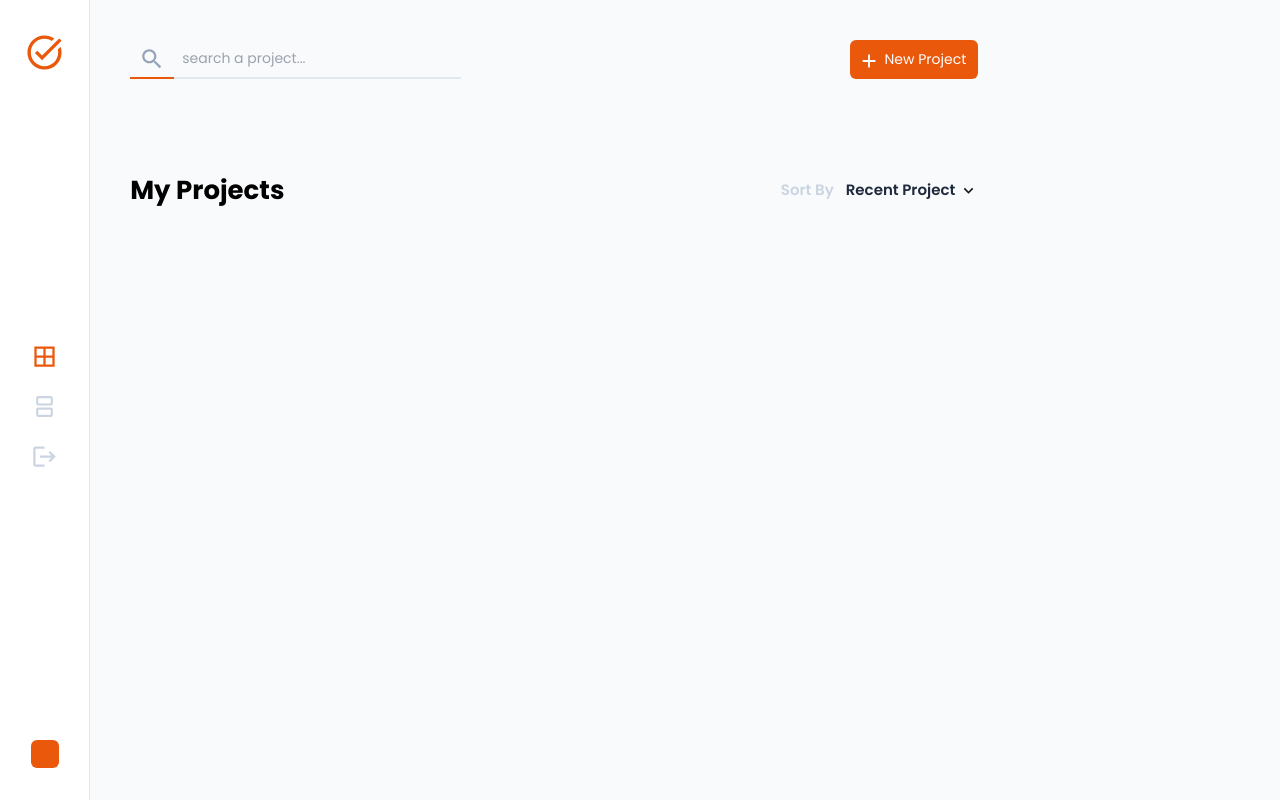
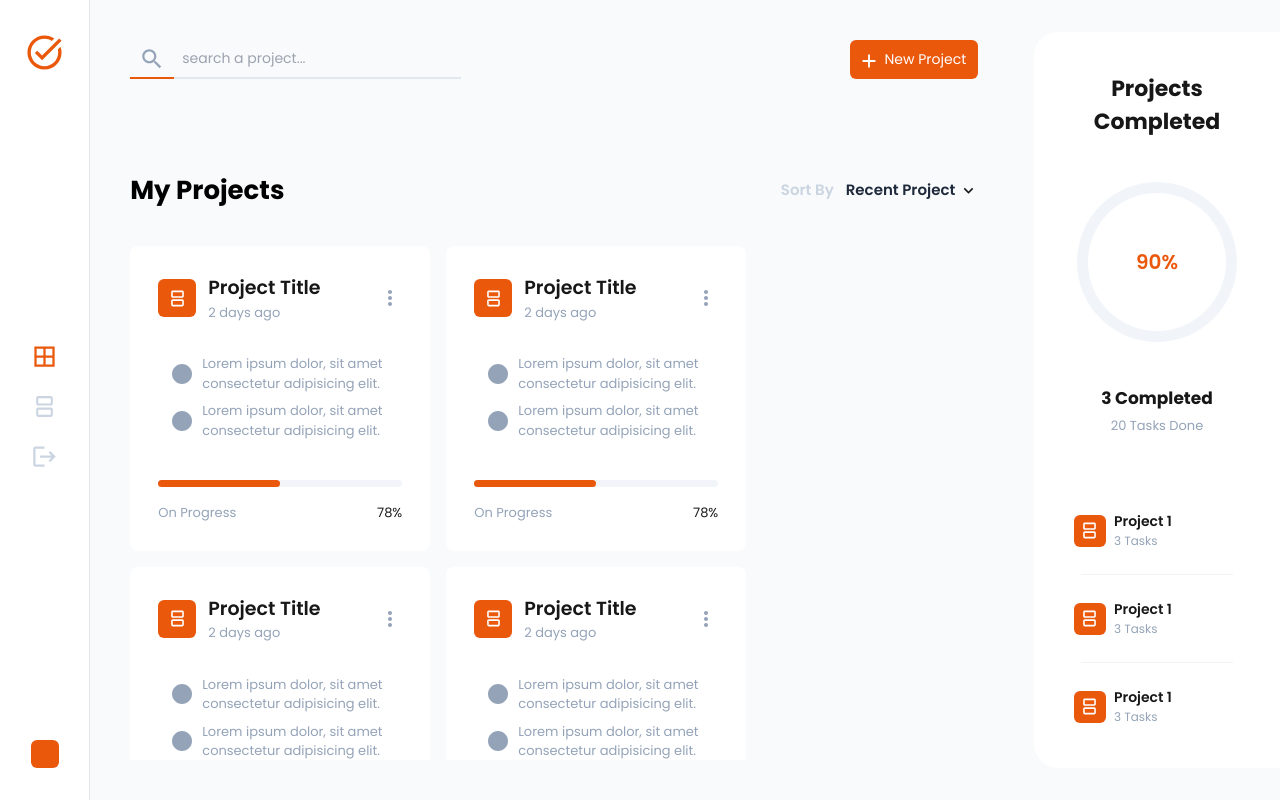
Before and after one commit to Devaraju93/ProjectManager, a Next.js app: page / in a window 1280 px wide. Built offline with nearby package versions, Linux system fonts and the light colour scheme.

Commit message:
sidebar done

```diff
--- a/app/Pages/AllProjects/AllProjects.tsx
+++ b/app/Pages/AllProjects/AllProjects.tsx
@@ -1,11 +1,14 @@
+import AllProjectsSection from "./Components/AllProjectsSection";
 import ProjectsHeader from "./Components/ProjectsHeader";
 import ProjectsSubHeader from "./Components/ProjectsSubHeader";
+import StatsRightSideBar from "./Components/StatsRightSideBar";
 
 
 function AllProjects() {
   return (
     <div className="bg-slate-50 w-full min-h-screen flex">
       <AllProjectsArea />
+      <StatsRightSideBar/>
     </div>
   );
 }
@@ -17,6 +20,8 @@
       <ProjectsHeader />
       {/* my projects tittle and the add button */}
       <ProjectsSubHeader />
+      {/* all projects added */}
+      <AllProjectsSection />
     </div>
   );
 }
--- /dev/null
+++ b/app/Pages/AllProjects/Components/AllProjectsSection.tsx
@@ -0,0 +1,16 @@
+import React from "react";
+import SingleProjectCard from "./SingleProjectCard";
+
+function AllProjectsSection() {
+    return (
+      <ul className=" h-[78%] overflow-auto flex gap-4 flex-wrap mt-6">
+        <SingleProjectCard />
+        <SingleProjectCard />
+        <SingleProjectCard />
+        <SingleProjectCard />
+        <SingleProjectCard />
+      </ul>
+    );
+  }
+
+  export default AllProjectsSection;
--- /dev/null
+++ b/app/Pages/AllProjects/Components/SingleProjectCard.tsx
@@ -0,0 +1,84 @@
+/* eslint-disable @typescript-eslint/no-unused-vars */
+import React from "react";
+import SplitscreenIcon from "@mui/icons-material/Splitscreen";
+import MoreVertIcon from "@mui/icons-material/MoreVert";
+import CircleIcon from "@mui/icons-material/Circle";
+
+function SingleProjectCard() {
+  return (
+    <li className="w-[300px]  flex flex-col gap-8 rounded-lg p-7 bg-white">
+      <ProjectCardHeader />
+      <ProjectCardBody />
+      <ProjectCardFooter />
+    </li>
+  );
+}
+
+function ProjectCardHeader() {
+  return (
+    <div className="flex justify-between items-center">
+      {/* title and icon */}
+      <div className="flex gap-3 items-center">
+        {/* project icon */}
+        <div className="bg-orange-600 flex justify-center items-center w-[38px] h-[38px] rounded-md">
+          <SplitscreenIcon className="text-white" sx={{ fontSize: "19px" }} />
+        </div>
+        {/* project title */}
+        <div className="flex flex-col">
+          <span className="font-semibold text-[19px]">Project Title</span>
+          <span className="text-slate-400 text-[13px]">2 days ago</span>
+        </div>
+        {/* Progress bar */}
+      </div>
+
+      {/* More Option */}
+      <div>
+        <MoreVertIcon className="text-slate-400 text-[19px] cursor-pointer" />
+      </div>
+    </div>
+  );
+}
+
+function ProjectCardBody() {
+  return (
+    <ul className="text-slate-400 text-[13px] flex flex-col gap-2 ml-3">
+      <li className="flex gap-2 items-center">
+        <CircleIcon className="text-[8px]" />
+        <span>Lorem ipsum dolor, sit amet consectetur adipisicing elit.</span>
+      </li>
+
+      <li className="flex gap-2 items-center">
+        <CircleIcon className="text-[8px]" />
+        <span>Lorem ipsum dolor, sit amet consectetur adipisicing elit.</span>
+      </li>
+
+    </ul>
+  );
+}
+
+function ProjectCardFooter (){
+    return (
+        <div className="flex gap-4 flex-col mt-2">
+            <div className="text-[12px] gap-3 items-center flex w-full">
+                <div className="w-full h-[7px] rounded-xl bg-slate-100 overflow-hidden">
+                    <div className="w-1/2 bg-orange-600 h-full rounded-r-xl"></div>
+                </div>
+
+            </div>
+
+            <div className="flex justify-between">
+                <p className="text-[13px] text-slate-400 ">
+                On Progress
+                </p>
+                <div className="flex gap-1 text-[13px]">
+                    {/* List icon */}
+                 <p>78%</p>
+                </div>
+            </div>
+
+        </div>
+    )
+}
+
+
+export default SingleProjectCard;
--- /dev/null
+++ b/app/Pages/AllProjects/Components/StatsRightSideBar.tsx
@@ -0,0 +1,80 @@
+import React from "react";
+import SplitscreenIcon from "@mui/icons-material/Splitscreen";
+
+function StatsRightSideBar() {
+  return (
+    <div className="w-[22%] flex justify-end items-center">
+      {/* White Background */}
+      <div className="h-[92%] w-[94%] bg-white rounded-l-3xl p-3 flex flex-col ">
+        {/* header */}
+        <Header />
+
+        {/* circuklar chart and labels */}
+        <div className="flex flex-col gap-11 items-center justify-center mt-6">
+          <CircularChart />
+          <ProjectsCompletedLabels />
+        </div>
+        {/* Project List */}
+        <ProjectsList />
+      </div>
+    </div>
+  );
+}
+
+function Header() {
+  return (
+    <h2 className="text-[22px]  font-bold text-center mt-7">
+      Projects Completed
+    </h2>
+  );
+}
+
+function CircularChart() {
+  return (
+    <div className="flex justify-center  items-center">
+      <div className="w-40 h-40  bg-slate-100 mt-5 rounded-full flex items-center justify-center">
+        <div className="w-[86%] flex justify-center items-center h-[86%] bg-white rounded-full">
+          <span className="text-xl font-semibold text-orange-600"> 90%</span>
+        </div>
+      </div>
+    </div>
+  );
+}
+
+function ProjectsCompletedLabels() {
+  return (
+    <div className="flex justify-center flex-col gap-1 items-center ">
+      <p className="font-bold text-[17px] ">3 Completed</p>
+      <p className="text-[13px] text-slate-400">20 Tasks Done </p>
+    </div>
+  );
+}
+
+function ProjectsList() {
+  return (
+    <ul className="flex flex-col gap-3 mt-16 mx-4 overflow-auto ">
+      <SingleProject />
+      <hr className="w-[80%] mx-auto text-slate-100 opacity-50" />
+      <SingleProject />
+      <hr className="w-[80%] mx-auto text-slate-100 opacity-50" />
+      <SingleProject />
+    </ul>
+  );
+}
+
+function SingleProject() {
+  return (
+    <li className="p-3 flex gap-2 items-center">
+      <div className="w-8 h-8 bg-orange-600 rounded-md justify-center  items-center  flex text-white">
+        <SplitscreenIcon sx={{ fontSize: "19px" }} />
+      </div>
+
+      <ul>
+        <li className="text-[14px] font-semibold">Project 1</li>
+        <li className="text-[12px] text-slate-400">3 Tasks</li>
+      </ul>
+    </li>
+  );
+}
+
+export default StatsRightSideBar;
```
